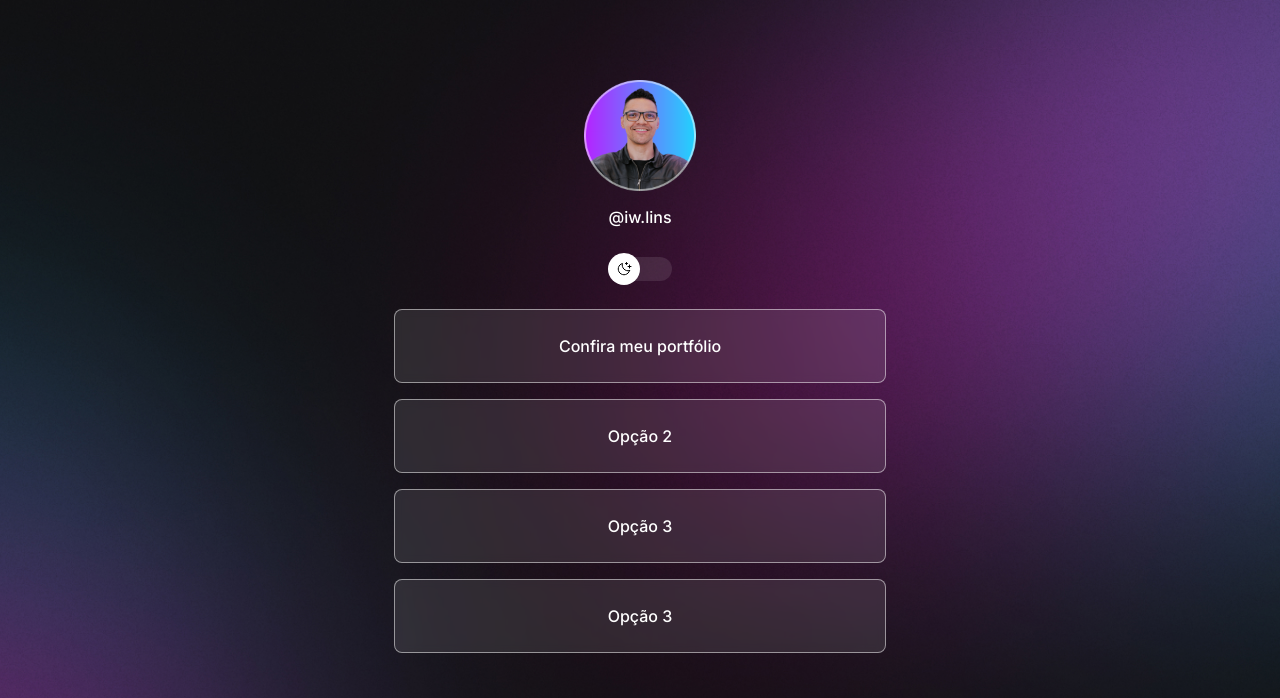
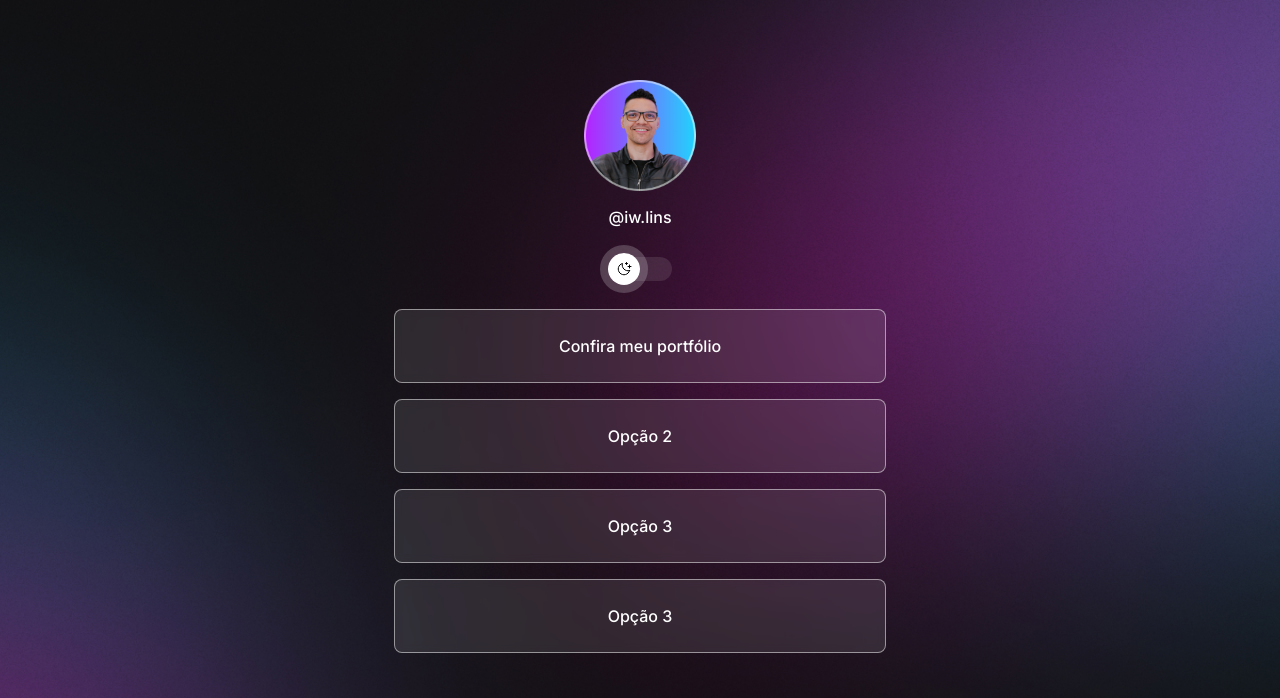
Before and after one commit to iwlins/devlinks, a plain HTML site: page index.html in a window 1280 px wide. In both pictures the pointer is over the button 624 px from the left and 269 px from the top of the page. Shown: the top 698 px of the page. Drawn offline with nearby package versions, Linux system fonts and the light colour scheme.

Commit message:
add hover effect on switch

```diff
--- a/style.css
+++ b/style.css
@@ -80,6 +80,10 @@ body {
 
 .light-mode #switch button {
   animation: slide-in 0.2s forwards;
+}
+
+#switch button:hover {
+  outline: 8px solid var(--ico-hover);
 }
 
 #switch span {
```
